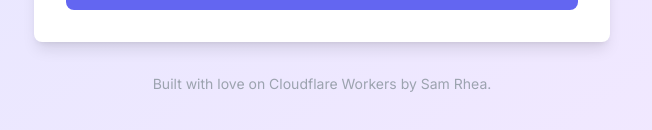
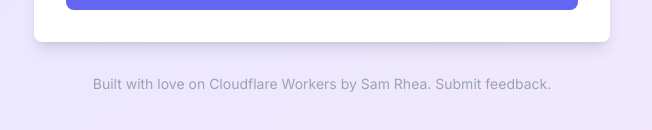
Before and after one commit to TownLake/DateNight, a Next.js app: page / in a window 1280 px wide. Shown: the part 714-844 px from the top of the page, without its empty margins (318-970 px from the left). Built offline with nearby package versions, Linux system fonts and the light colour scheme.

Commit message:
Update DateNightPlanner.js

```diff
--- a/app/components/DateNightPlanner.js
+++ b/app/components/DateNightPlanner.js
@@ -169,7 +169,7 @@ const DateNightPlanner = () => {
   const Footer = React.memo(() => (
     <footer className="text-center text-gray-400 dark:text-gray-500 text-sm mt-4 pb-4">
       <p>
-        <a href="https://blog.samrhea.com/category/walkthrough/" className="hover:underline">Built with love on Cloudflare Workers</a> by <a href="https://github.com/TownLake/DateNight" className="hover:underline">Sam Rhea</a>.
+        <a href="https://github.com/TownLake/DateNight" className="hover:underline">Built with love on Cloudflare Workers</a> by <a href="https://github.com/TownLake/DateNight" className="hover:underline">Sam Rhea</a>. <a href="https://github.com/TownLake/DateNight/issues" className="hover:underline"> Submit feedback.</a>
       </p>
     </footer>
   ));
```
